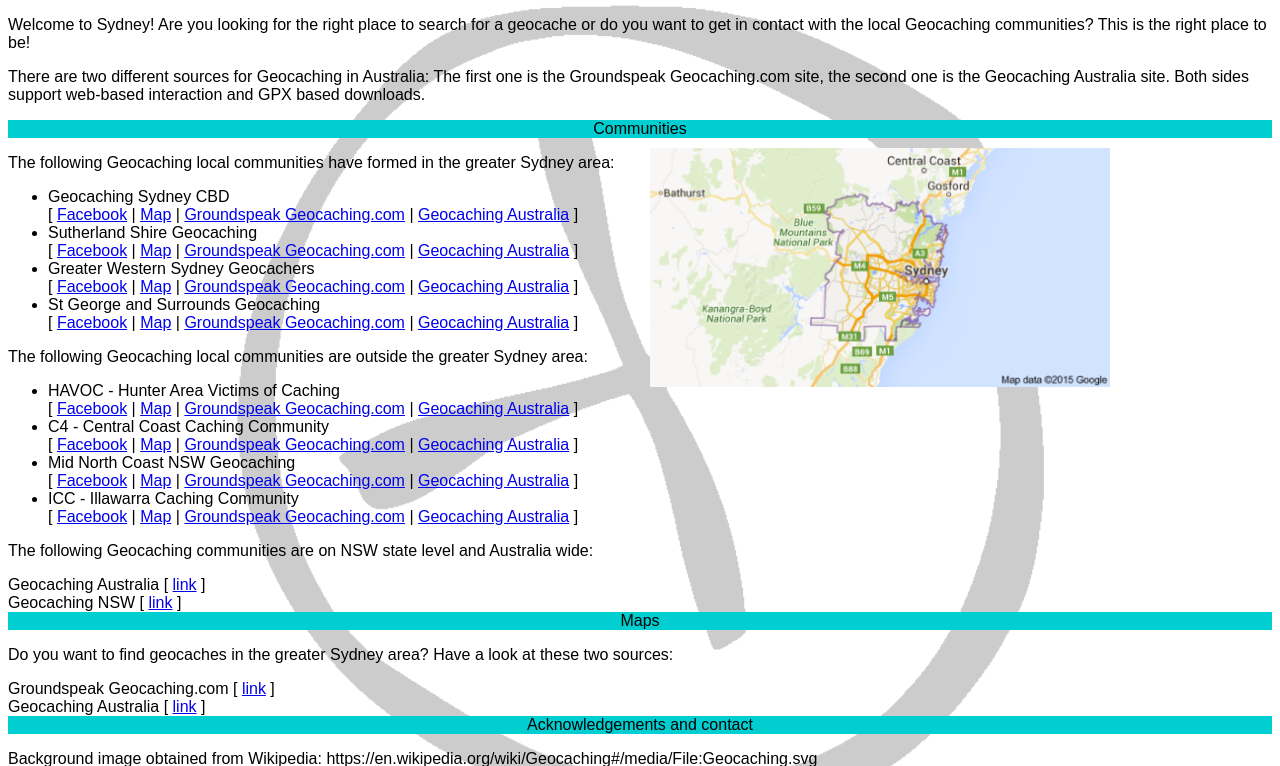
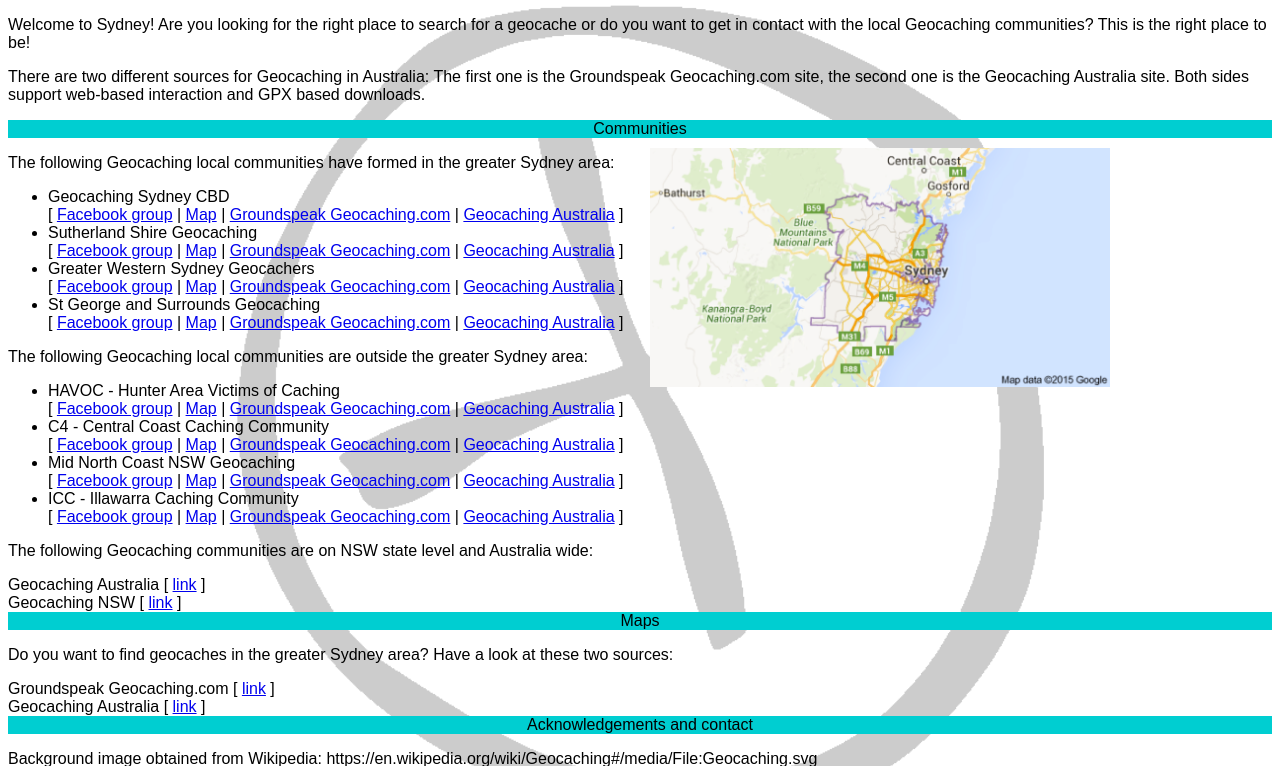
Before and after one commit to MavEtJu/geocaching.sydney, a PHP site: page / in a window 1280 px wide. Shown: the part 26-792 px from the top of the page. Run offline with PHP 8.4, Linux system fonts and the light colour scheme.

Commit message:
Facebook group

```diff
--- a/index.php
+++ b/index.php
@@ -234,7 +234,7 @@ function showcommunity($filename)
 		    echo " [ ";
 		else
 		    echo " | ";
-	    	echo "<a href=\"$facebook\">Facebook</a>";
+	    	echo "<a href=\"$facebook\">Facebook&nbsp;group</a>";
 	    }
 	    if ($map != "") {
 	    	if ($first++ == 0)
```
